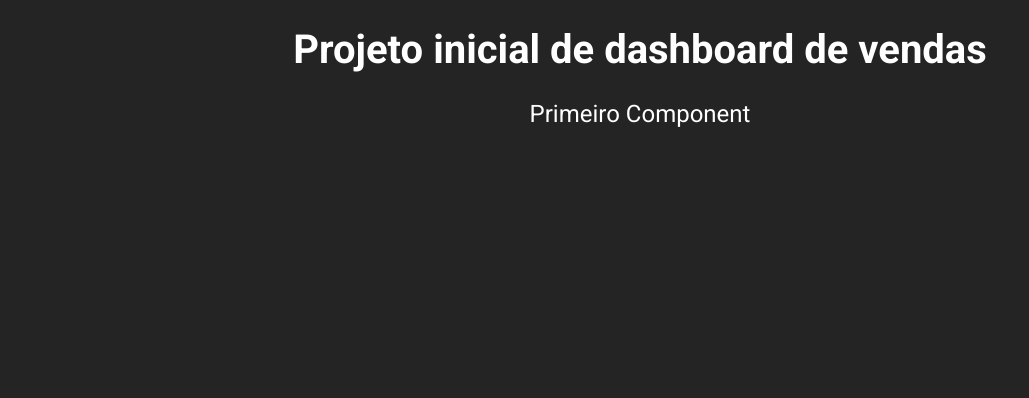
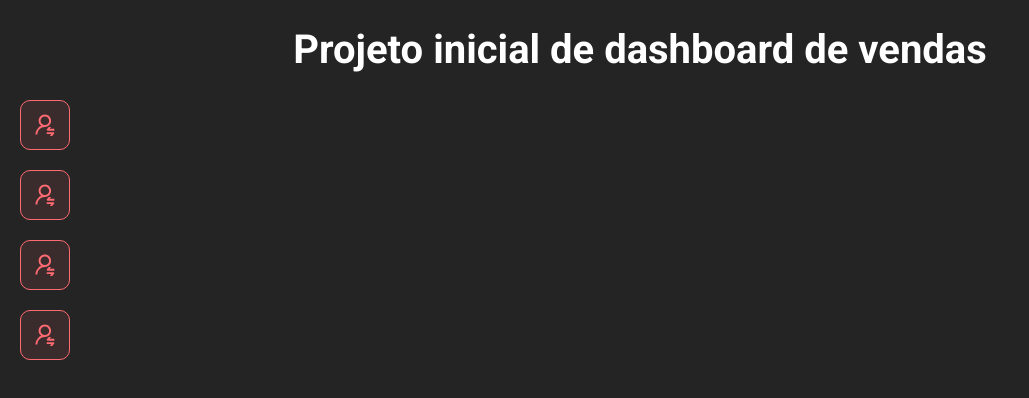
Before and after one commit to rafaelgauderio/java-typescript-react-vendas, a React (Vite) app in the folder frontweb/: page / in a window 1280 px wide. Shown: the top 398 px of the page, without its empty margins (0-1029 px from the left). Built offline with nearby package versions, Linux system fonts and the light colour scheme.

Commit message:
NotificationButton component

```diff
--- a/frontweb/src/App.tsx
+++ b/frontweb/src/App.tsx
@@ -6,6 +6,9 @@ function App() {
     <>
     <h1>Projeto inicial de dashboard de vendas</h1>
     <NotificationButton />
+    <NotificationButton />
+    <NotificationButton />
+    <NotificationButton />
     </>
   )
 
--- a/frontweb/src/components/NotificationButton/index.tsx
+++ b/frontweb/src/components/NotificationButton/index.tsx
@@ -1,9 +1,13 @@
 import React from 'react';
 import './styles.css';
+import notificationIcon from '../../assets/images/notification.svg';
+
 
 function NotificationButton () {
   return (
-    <p className="notification-paragraph">Primeiro Component</p>
+    <div className='vendas-red-button'>
+        <img src={notificationIcon} alt="Notificar"></img>
+    </div>
   )
 }
 
--- a/frontweb/src/components/NotificationButton/styles.css
+++ b/frontweb/src/components/NotificationButton/styles.css
@@ -4,3 +4,20 @@
     display: flex;
     justify-content: center;
 }
+
+.vendas-red-button {
+  margin: 20px 20px;
+  height: 50px;
+  width: 50px;
+  background: rgba(255, 107, 114, 0.1);
+  border: 1px solid #ff6b72;
+  border-radius: 10px;
+  display: flex;
+  align-items: center;
+  justify-content: center;
+  cursor: pointer;
+}
+
+.vendas-red-button img {
+  width: 20px;
+}
```
